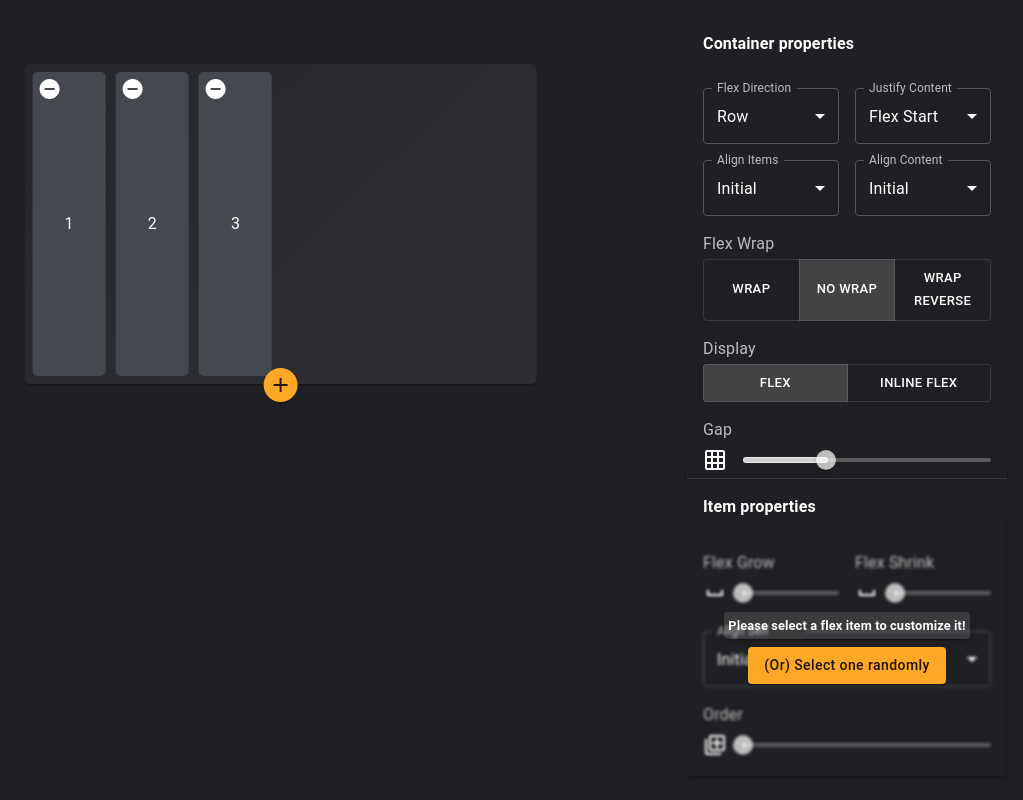
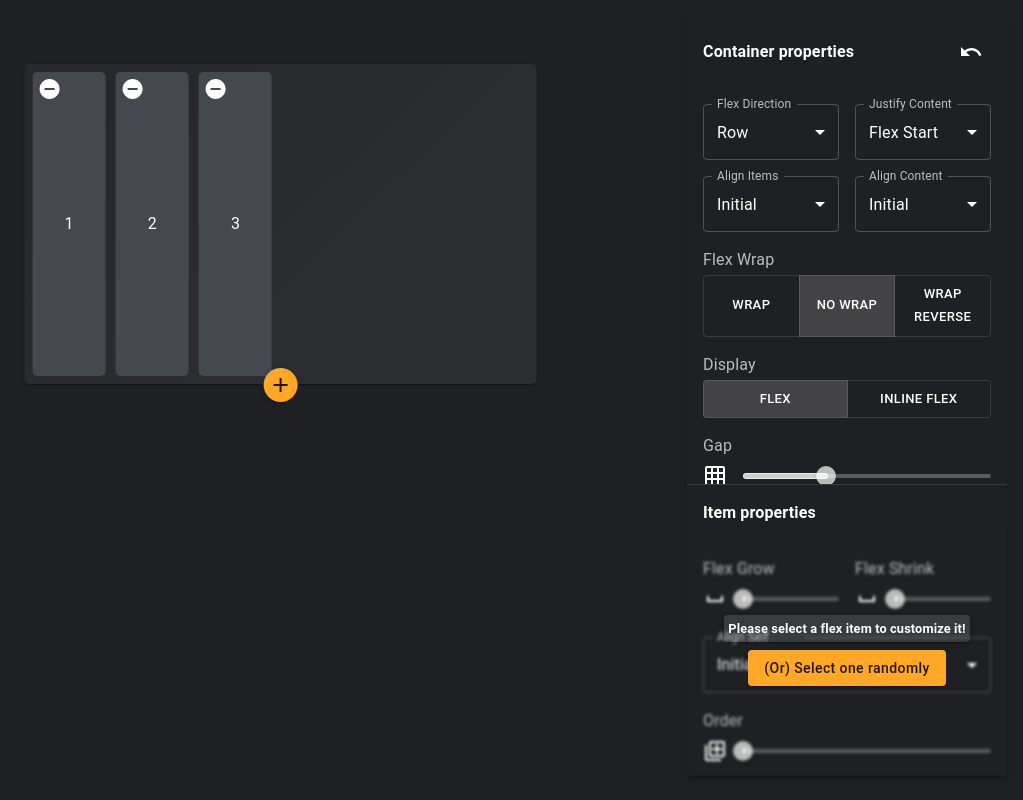
Before and after one commit to pooridev/flexbox-playground, a React (Vite) app: page / in a window 1280 px wide. Shown: the whole page, without its empty margins (257-1280 px from the left). Built offline with nearby package versions, Linux system fonts and the light colour scheme.

Commit message:
feat: add undo functionallity

```diff
--- a/src/components/FlexControls/Desktop/index.tsx
+++ b/src/components/FlexControls/Desktop/index.tsx
@@ -1,13 +1,23 @@
-import { Divider, Stack, Typography } from "@mui/material";
+import { Divider, IconButton, Stack, Tooltip, Typography } from "@mui/material";
 import FlexContainerControls from "../FlexContainerControls";
 import FlexItemControls from "../FlexItemControls";
+import { Undo } from "@mui/icons-material";
+import { useFlexStore } from "../../../store/flex";
 
 const DesktopControls = () => {
+  const resetFlexProps = useFlexStore(({ actions }) => actions.resetFlexProps);
   return (
     <Stack maxHeight="95dvh" boxShadow={3} mt={2}>
-      <Typography pt="1rem" fontWeight="bold" px="1rem">
-        Container properties
-      </Typography>
+      <Stack pt="1rem" direction="row" px="1rem" alignItems="center" justifyContent="space-between">
+        <Typography fontWeight="bold">Container properties</Typography>
+
+        <Tooltip placement="left" title="Reset all properties">
+          <IconButton onClick={resetFlexProps}>
+            <Undo />
+          </IconButton>
+        </Tooltip>
+      </Stack>
+
       <FlexContainerControls />
       <Divider />
       <Typography pt="1rem" fontWeight="bold" px="1rem">
--- a/src/store/flex.ts
+++ b/src/store/flex.ts
@@ -107,5 +107,12 @@ export const useFlexStore = create<FlexStore>((set) => ({
         },
       }));
     },
+
+    resetFlexProps() {
+      set((store) => ({
+        ...store,
+        state: initialState,
+      }));
+    },
   },
 }));
--- a/src/store/types.ts
+++ b/src/store/types.ts
@@ -32,5 +32,6 @@ export interface FlexStore {
     removeFlexItem: (flexItemId: FlexItemId) => void;
     addFlexItem: () => void;
     setSelectedFlexItemId: (flexItemId: FlexItemId) => void;
+    resetFlexProps: () => void;
   };
 }
```
